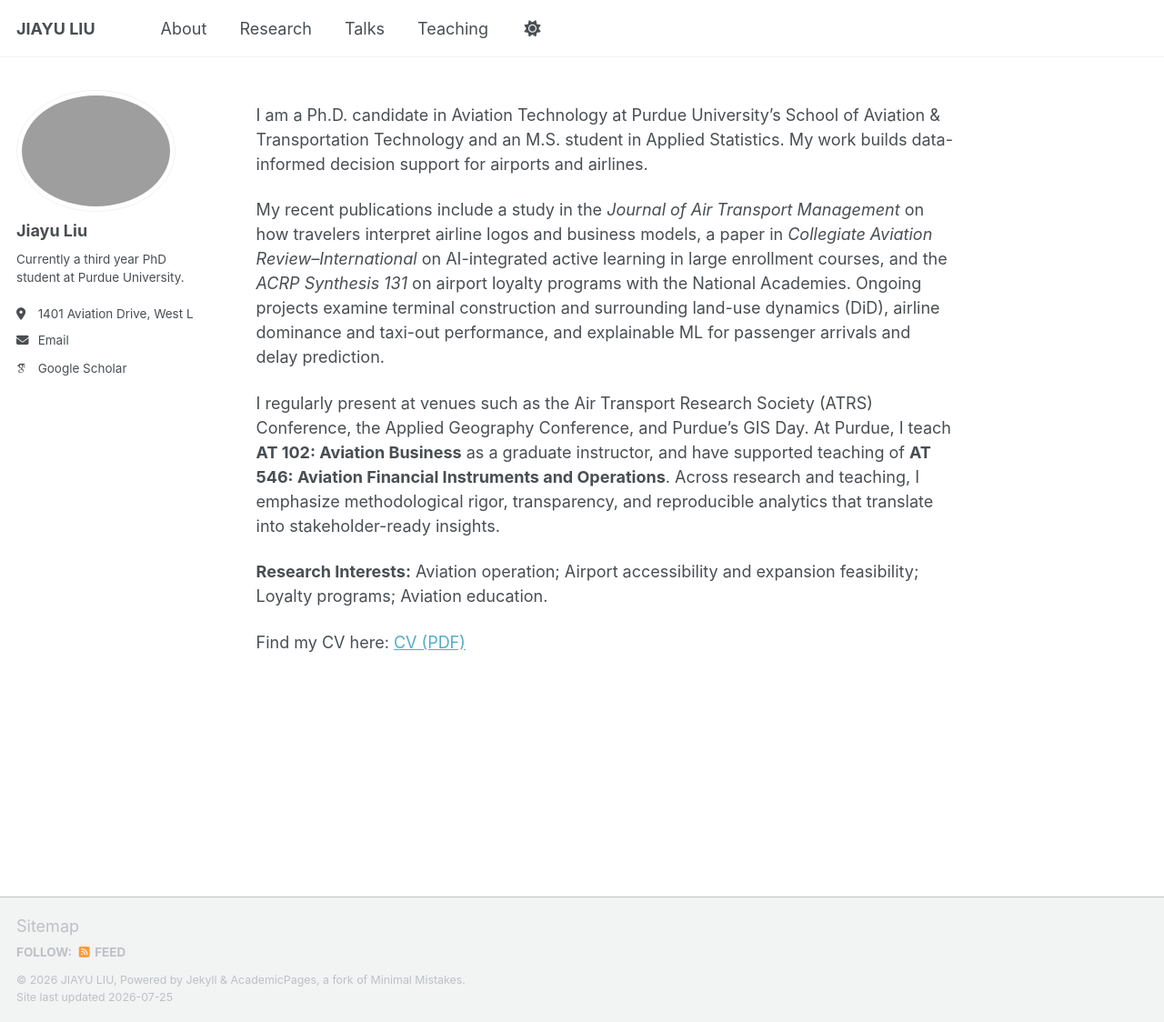
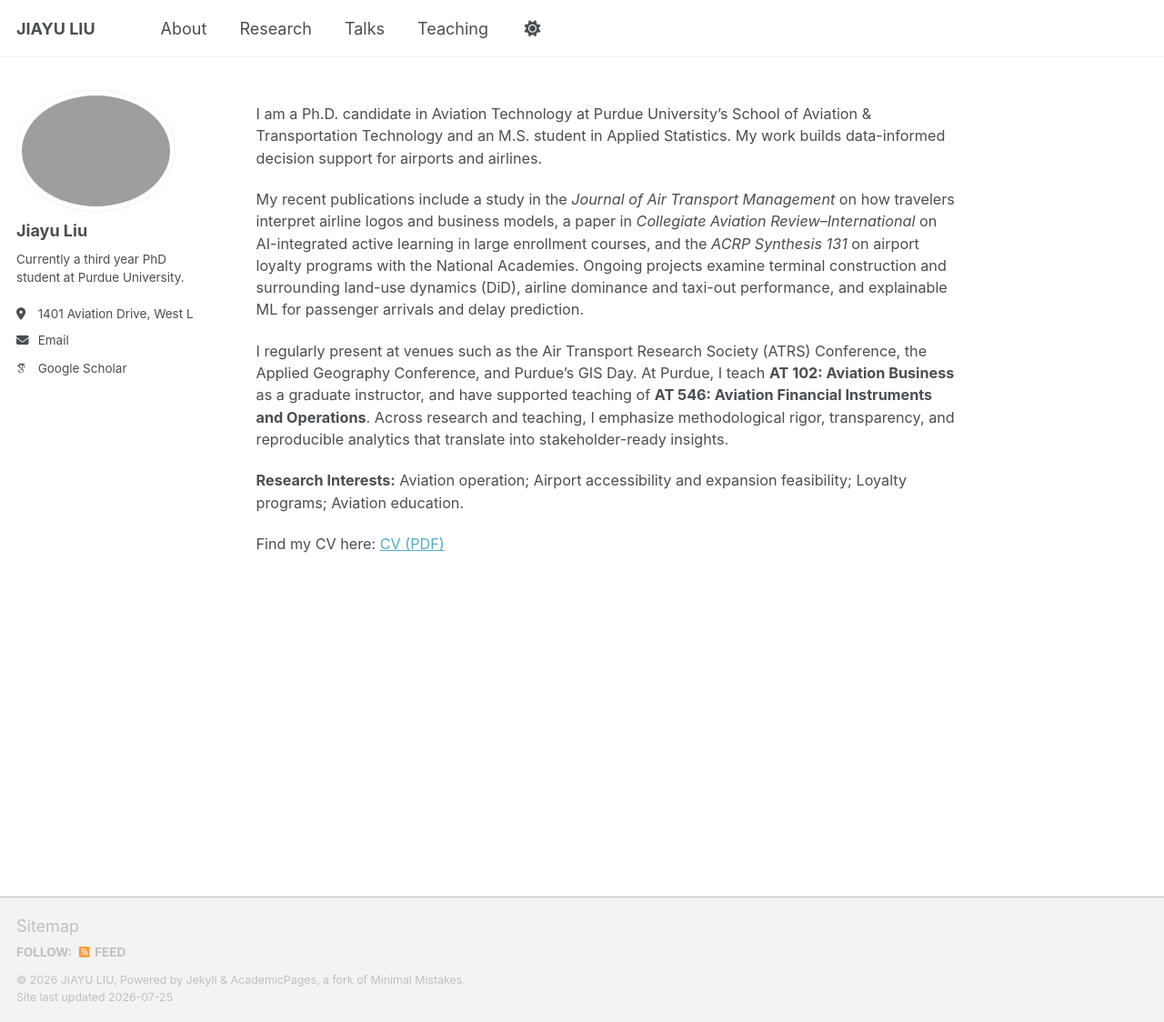
Before and after one commit to liu3309/liu3309.github.io, a Jekyll site: the page built from index.md, in a window 1280 px wide and 1124 px high. Shown: the whole window at 91% size. Built offline with Jekyll 4.4.1, drawn with Linux system fonts in a browser that asks for light colours; some web fonts are replaced; a script that is not in the unit is left out.

Commit message:
Reduce font size for text elements
Decrease font size for paragraphs, list items, and definition lists.

```diff
--- a/_sass/layout/_page.scss
+++ b/_sass/layout/_page.scss
@@ -56,7 +56,7 @@
   }
 
   p, li, dl {
-    font-size: 1em;
+    font-size: 0.90em;
   }
 
   /* paragraph indents */
```
